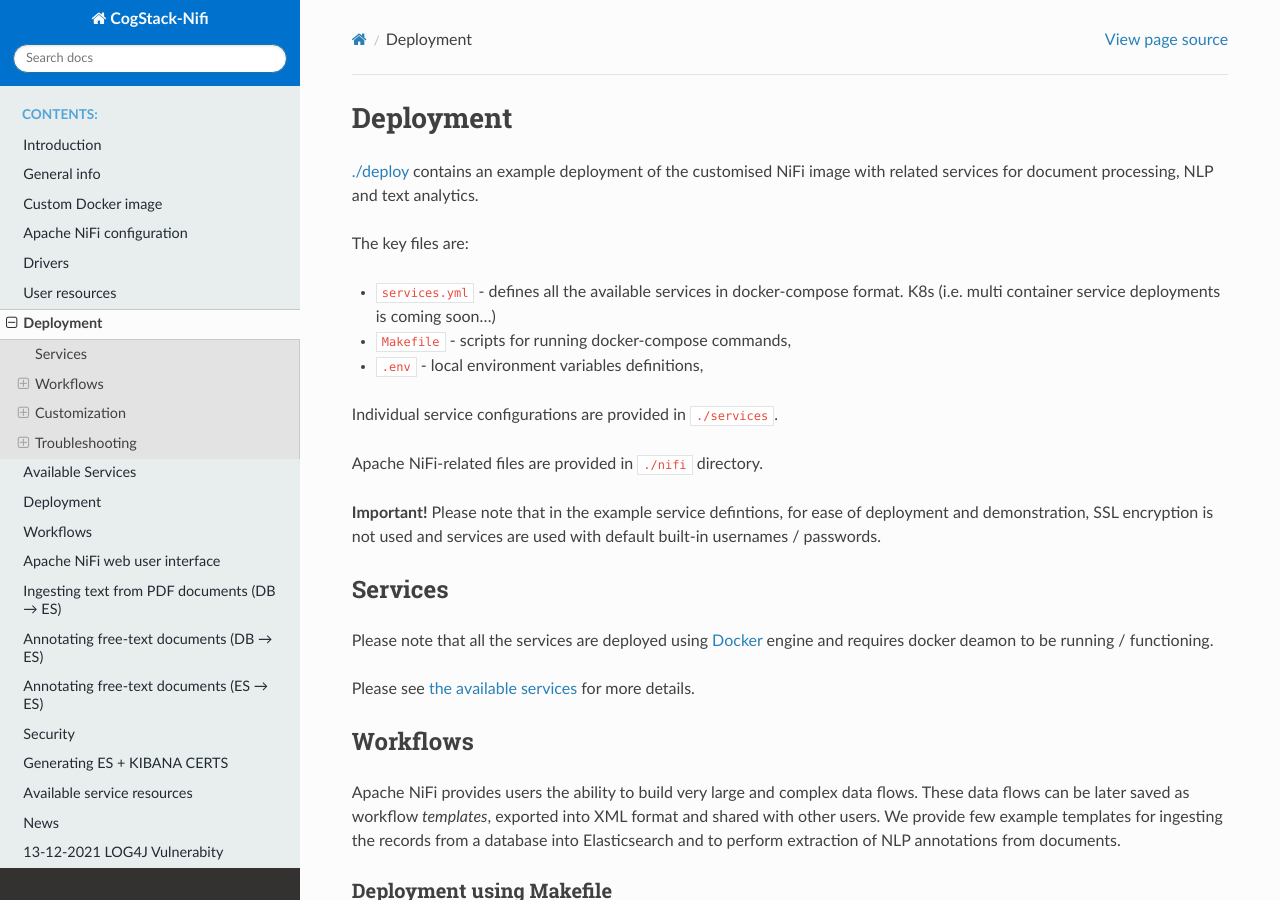
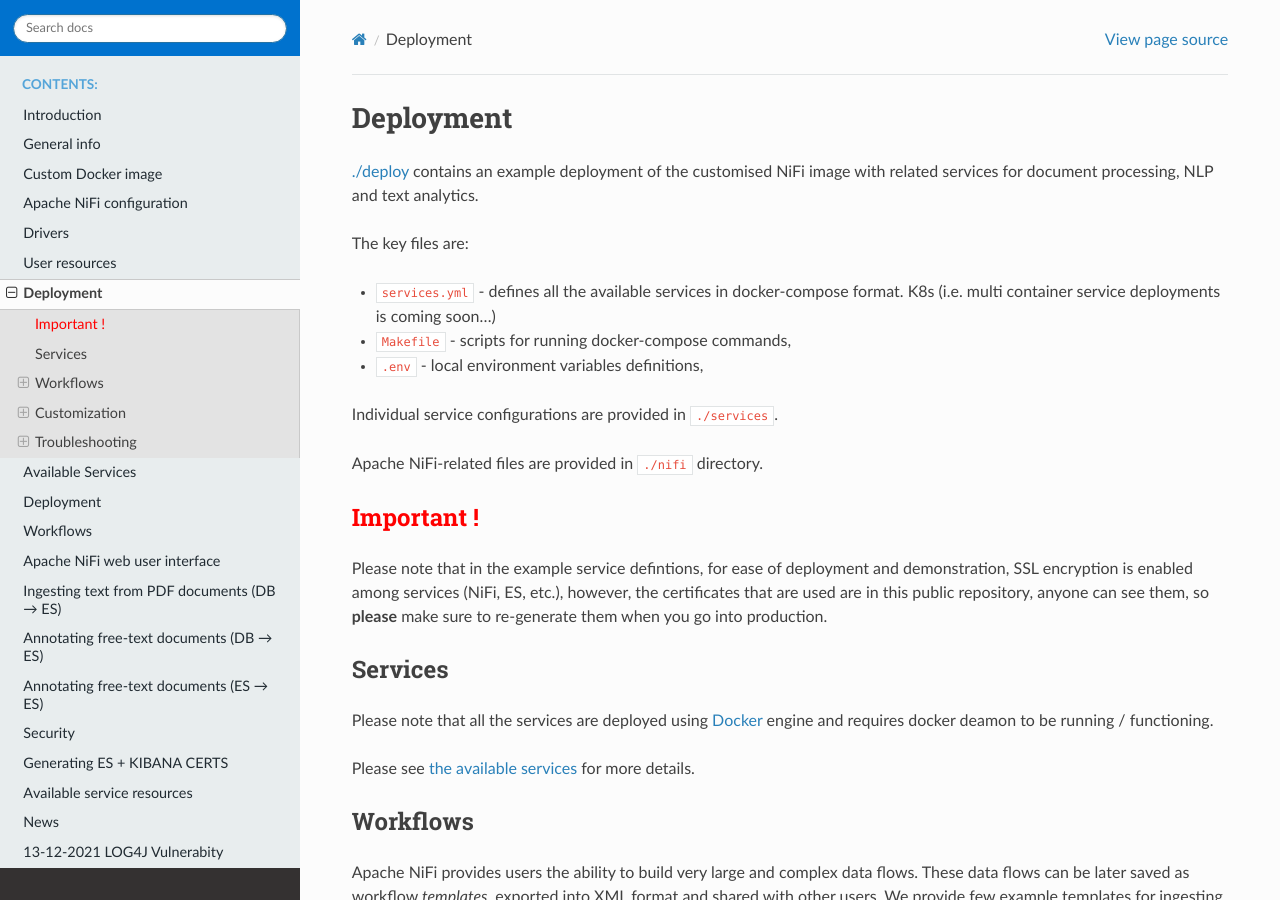
Before and after one commit to unicorn03080406/NiFi, a Sphinx documentation site: the page built from docs/deploy/main.md, in a window 1280 px wide and 900 px high. Built offline with Sphinx 7.4.7 and the Read the Docs theme 2.0.0, drawn with Linux system fonts in a browser that asks for light colours.

Commit message:
Doc updates.

```diff
--- a/docs/deploy/main.md
+++ b/docs/deploy/main.md
@@ -10,8 +10,9 @@
 
 Apache NiFi-related files are provided in [`./nifi`](https://github.com/CogStack/CogStack-NiFi/tree/master/nifi/) directory.
 
-**Important!**
-Please note that in the example service defintions, for ease of deployment and demonstration, SSL encryption is not used and services are used with default built-in usernames / passwords.
+## <span style="color:red">Important ! </span>
+
+Please note that in the example service defintions, for ease of deployment and demonstration, SSL encryption is enabled among services (NiFi, ES, etc.), however, the certificates that are used are in this public repository, anyone can see them, so **please** make sure to re-generate them when you go into production.
 
 ## Services
 Please note that all the services are deployed using [Docker](https://docker.io) engine and requires docker deamon to be running / functioning.
```
Also changed, not shown: docs/nifi/main.md (+1 -0 lines).
